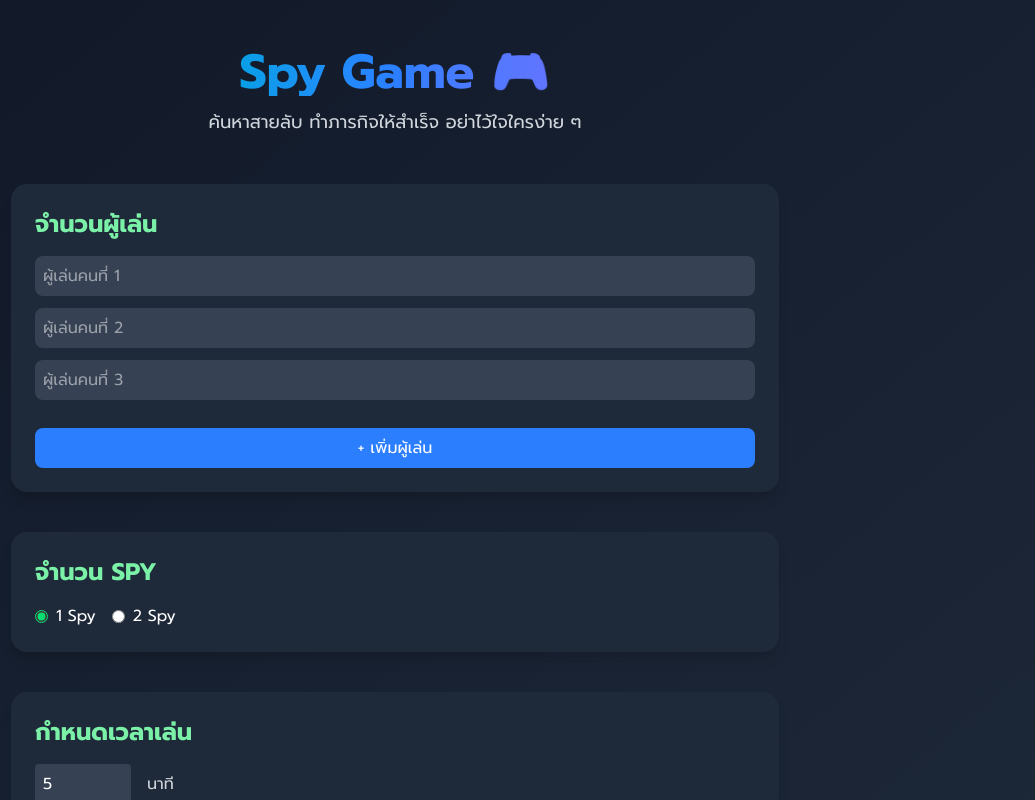
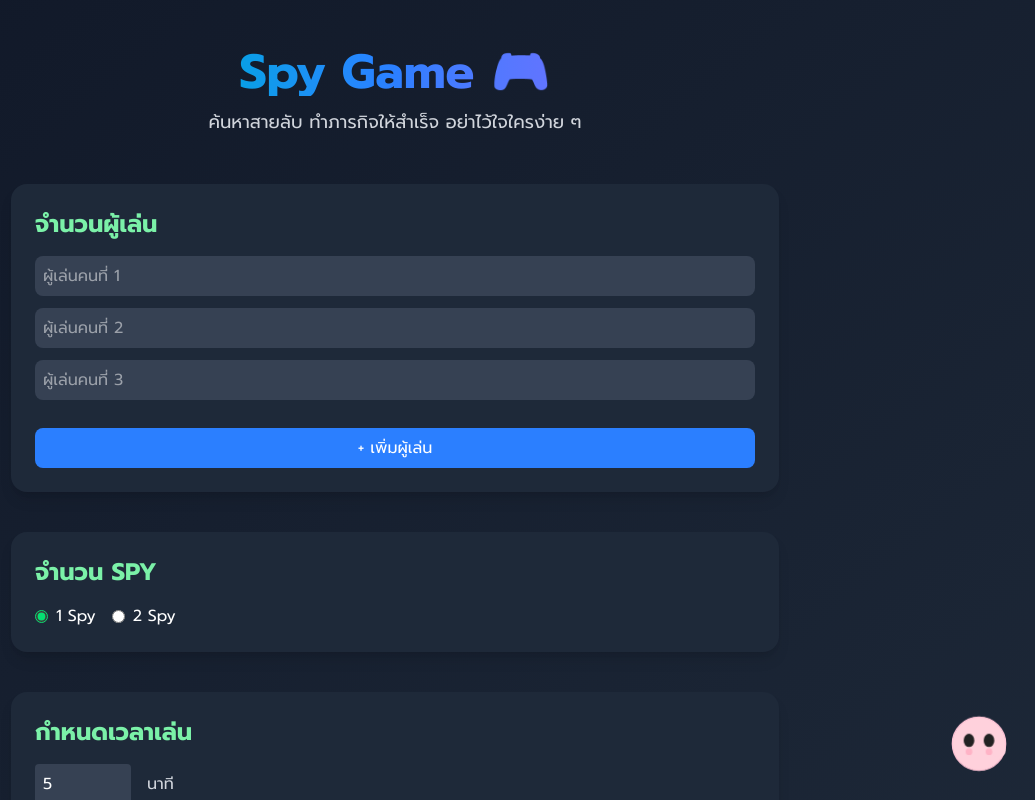
Before and after one commit to narathorn09/spy_game, a Next.js app: page / in a window 1280 px wide. Shown: the top 800 px of the page, without its empty margins (245-1280 px from the left). Built offline with nearby package versions, Linux system fonts and the light colour scheme.

Commit message:
Add kawaii mascot animation

```diff
--- /dev/null
+++ b/src/app/components/KawaiiMascot.tsx
@@ -0,0 +1,135 @@
+"use client";
+import { useState } from "react";
+
+export default function KawaiiMascot() {
+  const [jump, setJump] = useState(false);
+
+  const handleClick = () => {
+    if (!jump) {
+      setJump(true);
+      setTimeout(() => setJump(false), 600);
+    }
+  };
+
+  return (
+    <div
+      className={`kawaii-mascot fixed bottom-4 right-4 z-50 ${jump ? "jump" : ""}`}
+      onClick={handleClick}
+    >
+      <svg
+        viewBox="0 0 120 120"
+        className="mascot-svg breath bounce"
+        xmlns="http://www.w3.org/2000/svg"
+      >
+        <g className="head">
+          <circle cx="60" cy="60" r="40" className="body" />
+          <g className="eyes">
+            <ellipse cx="45" cy="55" rx="8" ry="10" className="eye" />
+            <ellipse cx="75" cy="55" rx="8" ry="10" className="eye" />
+          </g>
+          <g className="cheeks">
+            <circle cx="45" cy="72" r="5" className="cheek" />
+            <circle cx="75" cy="72" r="5" className="cheek" />
+          </g>
+        </g>
+        <circle cx="90" cy="70" r="10" className="hand" />
+        <g className="hearts">
+          <path
+            className="heart"
+            d="M60 20c-2-3-6-3-8 0-2 3 0 6 4 9 4-3 6-6 4-9z"
+          />
+          <path
+            className="heart"
+            d="M72 14c-2-3-6-3-8 0-2 3 0 6 4 9 4-3 6-6 4-9z"
+          />
+        </g>
+      </svg>
+      <style jsx>{`
+        .kawaii-mascot {
+          width: 80px;
+          height: 80px;
+          cursor: pointer;
+        }
+        .mascot-svg {
+          width: 100%;
+          height: 100%;
+          overflow: visible;
+        }
+        .body {
+          fill: #ffd1dc;
+          stroke: #ffc4d6;
+          stroke-width: 2;
+        }
+        .eye {
+          fill: #222;
+        }
+        .cheek {
+          fill: #ffb3c6;
+        }
+        .hand {
+          fill: #ffd1dc;
+          transform-origin: 90px 70px;
+        }
+        .heart {
+          fill: #ff95c8;
+          opacity: 0;
+        }
+        .breath {
+          animation: breath 4s ease-in-out infinite;
+          transform-origin: 60px 60px;
+        }
+        .bounce {
+          animation: bounce 3s ease-in-out infinite;
+        }
+        .eyes {
+          animation: blink 5s infinite;
+          transform-origin: 60px 55px;
+        }
+        .kawaii-mascot:hover .hand {
+          animation: wave 1.2s ease-in-out infinite;
+        }
+        .kawaii-mascot:hover .head {
+          animation: tilt 1.2s ease-in-out infinite alternate;
+        }
+        .kawaii-mascot:hover .heart {
+          animation: float 2s ease-in-out infinite;
+          opacity: 1;
+        }
+        .jump {
+          animation: jump 0.6s ease-out;
+        }
+        @keyframes breath {
+          0%, 100% { transform: scale(1); }
+          50% { transform: scale(1.03); }
+        }
+        @keyframes bounce {
+          0%, 100% { transform: translateY(0); }
+          50% { transform: translateY(-2px); }
+        }
+        @keyframes blink {
+          0%, 90%, 100% { transform: scaleY(1); }
+          92% { transform: scaleY(0.1); }
+        }
+        @keyframes wave {
+          0%, 100% { transform: rotate(0); }
+          50% { transform: rotate(25deg); }
+        }
+        @keyframes tilt {
+          0%, 100% { transform: rotate(0); }
+          50% { transform: rotate(8deg); }
+        }
+        @keyframes jump {
+          0% { transform: translateY(0); }
+          30% { transform: translateY(-30%); }
+          60% { transform: translateY(0); }
+          100% { transform: translateY(0); }
+        }
+        @keyframes float {
+          0% { transform: translateY(0) scale(0.8); opacity: 0; }
+          50% { opacity: 1; }
+          100% { transform: translateY(-30px) scale(1.2); opacity: 0; }
+        }
+      `}</style>
+    </div>
+  );
+}
--- a/src/app/page.tsx
+++ b/src/app/page.tsx
@@ -10,6 +10,7 @@ import {
   isReadyToStart
 } from "../utils/playerUtils";
 import { motion } from "framer-motion";
+import KawaiiMascot from "./components/KawaiiMascot";
 
 export default function Home() {
   const [players, setPlayers] = useState([
@@ -174,6 +175,7 @@ export default function Home() {
       <footer className="mt-16 text-center text-sm text-gray-500">
         <p>FNNz</p>
       </footer>
+      <KawaiiMascot />
     </div>
   );
 }
```
